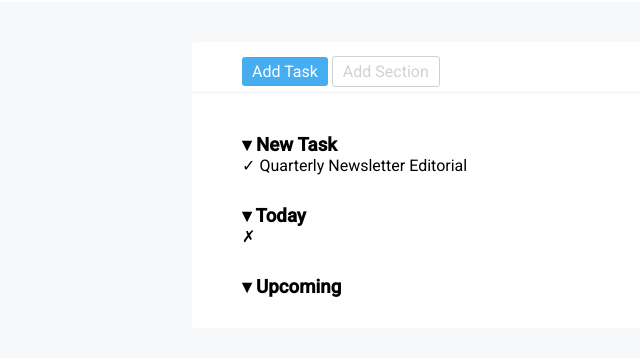
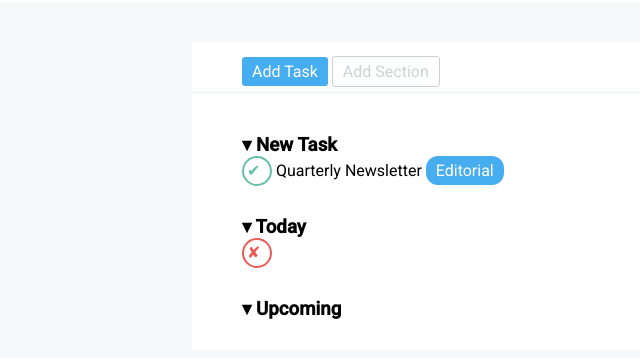
Before and after one commit to gab-che/html-css-toboolist, a plain HTML site: page index.html in a window 1280 px wide. Shown: the part 92-450 px from the top of the page, without its empty margins (0-640 px from the left). Drawn offline with Linux system fonts and the light colour scheme.

Commit message:
formatted task + added useful classes in css

```diff
--- a/css/style.css
+++ b/css/style.css
@@ -35,6 +35,10 @@ main {
     border-radius: 3px;
 }
 
+.big-radius {
+    border-radius: 12px;
+}
+
 nav {
     padding: 20px 0 10px 50px;
     border-bottom: 3px solid #f6f8f9;
@@ -42,6 +46,26 @@ nav {
 
 .blue-background {
     background: #47adf1;
+}
+
+.purple-background {
+    background: #9c72e4;
+}
+
+.green-background {
+    background: #64c0a9;
+}
+
+.orange-background {
+    background: #f29e33;
+}
+
+.pink-background {
+    background: #d863a1;
+}
+
+.lime-background {
+    background: #b0c926;
 }
 
 .white-text {
@@ -63,3 +87,21 @@ nav {
 .toggle {
     padding-bottom: 30px;
 }
+
+.circle {
+    width: 30px;
+    height: 30px;
+    display: inline-block;
+    border-radius: 50%;
+    padding: 3px;
+}
+
+.green-circle {
+    color: #64c0a9;
+    border: 2px solid #64c0a9;
+}
+
+.red-circle {
+    color: #eb5953;
+    border: 2px solid #eb5953;
+}
--- a/index.html
+++ b/index.html
@@ -40,16 +40,16 @@
                 <div class="toggle">
                     <h3>&#x25BE; New Task</h3>
                     <div class="task">
-                        <span>&check;</span>
+                        <div class="circle green-circle">&#10004;</div>
                         <span>Quarterly Newsletter</span>
-                        <span>Editorial</span>
+                        <span class="blue-background white-text big-radius">Editorial</span>
                     </div>
                 </div>
 
                 <div class="toggle">
                     <h3>&#x25BE; Today</h3>
                     <div class="task">
-                        <span>&cross;</span>
+                        <span class="circle red-circle">&#10008;</span>
                     </div>
                 </div>
 
```
